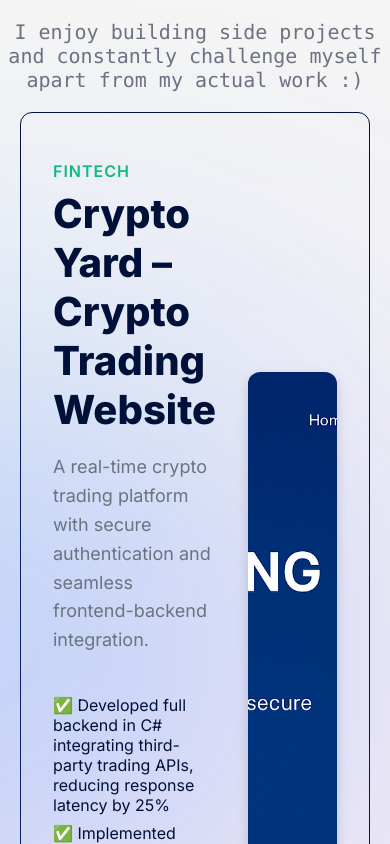
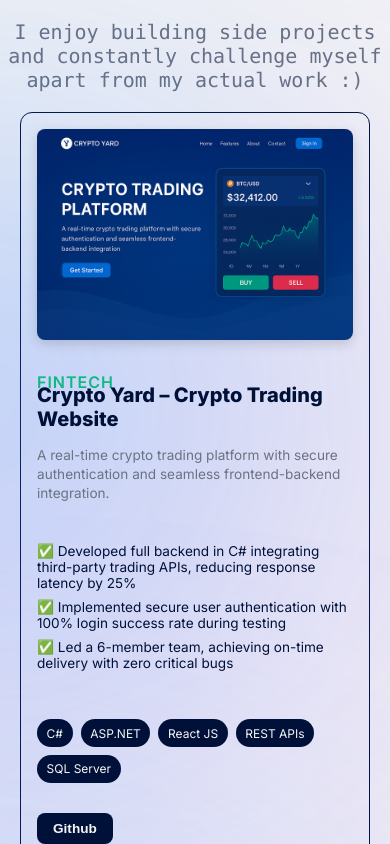
Before and after one commit to mooojn/zaplof, a React (Vite) app: page / in a window 390 px wide. Shown: the part 1100-1944 px from the top of the page. Built offline with nearby package versions, Linux system fonts and the light colour scheme; a web font is replaced by a local one.

Commit message:
Add responsive card layout

```diff
--- a/src/components/Projects/Card/Card.css
+++ b/src/components/Projects/Card/Card.css
@@ -131,3 +131,93 @@
     margin: 0 20px;
   }
 }
+
+
+@media screen and (max-width: 1024px) {
+  .project-card {
+    flex-direction: column;
+    gap: 1.5rem;
+    padding: 1.5rem;
+  }
+
+  .project-card .right {
+    flex: none;
+    order: -1;
+    justify-content: center;
+  }
+
+  .project-card .right img {
+    height: auto;
+    max-height: 500px;
+    width: 100%;
+  }
+
+  .project-heading {
+    font-size: 2rem;
+  }
+
+  .project-description {
+    font-size: 1rem;
+  }
+}
+
+@media screen and (max-width: 768px) {
+  .project-card {
+    flex-direction: column;
+    padding: 1rem;
+    gap: 1rem;
+  }
+
+  .project-card .left {
+    align-items: flex-start;
+  }
+
+  .project-heading {
+    font-size: 1.5rem;
+    text-align: left;
+  }
+
+  .project-description {
+    font-size: 0.95rem;
+  }
+
+  .project-badges {
+    gap: 0.5rem;
+  }
+
+  .project-badges li {
+    font-size: 0.75rem;
+    padding: 0.4rem 0.6rem;
+  }
+
+  .project-card button {
+    margin: 0.4rem 0 0 0;
+    padding: 0.5rem 1rem;
+    font-size: 0.85rem;
+  }
+
+  .project-card .right img {
+    height: auto;
+    max-height: 350px;
+  }
+}
+
+@media screen and (max-width: 480px) {
+  .project-heading {
+    font-size: 1.25rem;
+  }
+
+  .project-description {
+    font-size: 0.85rem;
+    line-height: 1.4;
+  }
+
+  .project-features li {
+    font-size: 0.85rem;
+  }
+
+  .project-card .right img {
+    max-height: 250px;
+    border-radius: 8px;
+  }
+}
```
